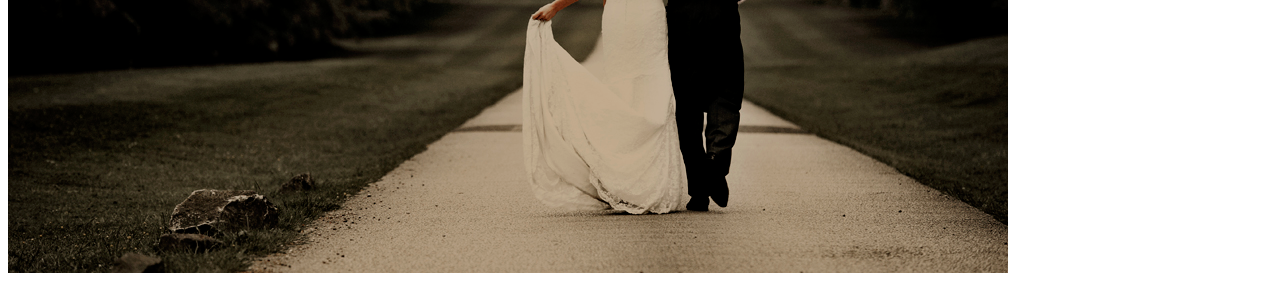
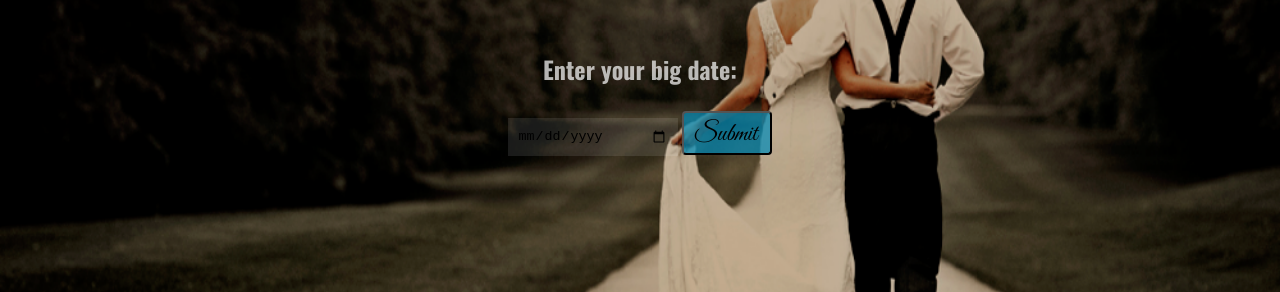
Before and after one commit to tiy-chs-q4-fee/babeLegz, a website: page index.html in a window 1280 px wide. Shown: the part 290-582 px from the top of the page. Drawn offline with nearby package versions, Linux system fonts and the light colour scheme; some packages are replaced by stand-ins of ours; files that its build step writes are made by us from their sources.

Commit message:
adds images and scss styles

```diff
--- a/index.html
+++ b/index.html
@@ -4,7 +4,7 @@
     <meta charset="utf-8" />
     <meta name="viewport" content="width=device-width, initial-scale=1.0" />
     <title>The Big Day</title>
-    <link rel="stylesheet" href="scss/app.css" />
+    <link rel="stylesheet" href="styles/main.css" />
     <link href='http://fonts.googleapis.com/css?family=Oswald:400,300,700' rel='stylesheet' type='text/css'>
     <link href='http://fonts.googleapis.com/css?family=Great+Vibes' rel='stylesheet' type='text/css'>
     <link href="//maxcdn.bootstrapcdn.com/font-awesome/4.2.0/css/font-awesome.min.css" rel="stylesheet">
@@ -15,7 +15,9 @@
   <div class="container">
     <img src="images/tbdBG.png" class="bg">
 
-    <div ng-view=""></div>
+    <div ng-view="">
+
+    </div>
 
   </div>
 
--- a/styles/main.scss
+++ b/styles/main.scss
@@ -0,0 +1,51 @@
+img.bg {
+  min-height: 100%;
+  min-width: 100%;
+  width: 100%;
+  height: auto;
+  position: fixed;
+  top: 0;
+  left: 0;
+  z-index:-1;
+  }
+
+.headerTitle {
+    color:rgba(255,255,255,.9);
+    font-family: 'Oswald', sans-serif;
+    font-weight:300;
+    font-size:100px;
+    text-align:center;
+    margin-top:10%;
+}
+
+h3 {
+    font-size:1.5em;
+    text-align:center;
+    font-family: 'Oswald', sans-serif;
+    color:rgba(255,255,255,.7);
+}
+.dateForm {
+    text-align:center;
+    input {
+        background-color:rgba(255,255,255,.1);
+        font-weight:300;
+        width:150px;
+        margin-left:auto;
+        margin-right:auto;
+        padding: 10px;
+        border: none;
+    }
+    .subButt {
+        border-radius:4px;
+        font-family: 'Great Vibes', cursive;
+        font-size:1.6em;
+        padding-top:5px;
+        padding-bottom:3px;
+        padding-left:10px;
+        padding-right:13px;
+        background-color:rgba(0, 140, 186, .7);
+    }
+    .subButt:hover {
+        background-color:rgba(0, 140, 186, 1);
+    }
+}
```
Also changed, not shown: styles/main.css, 2 other files.
